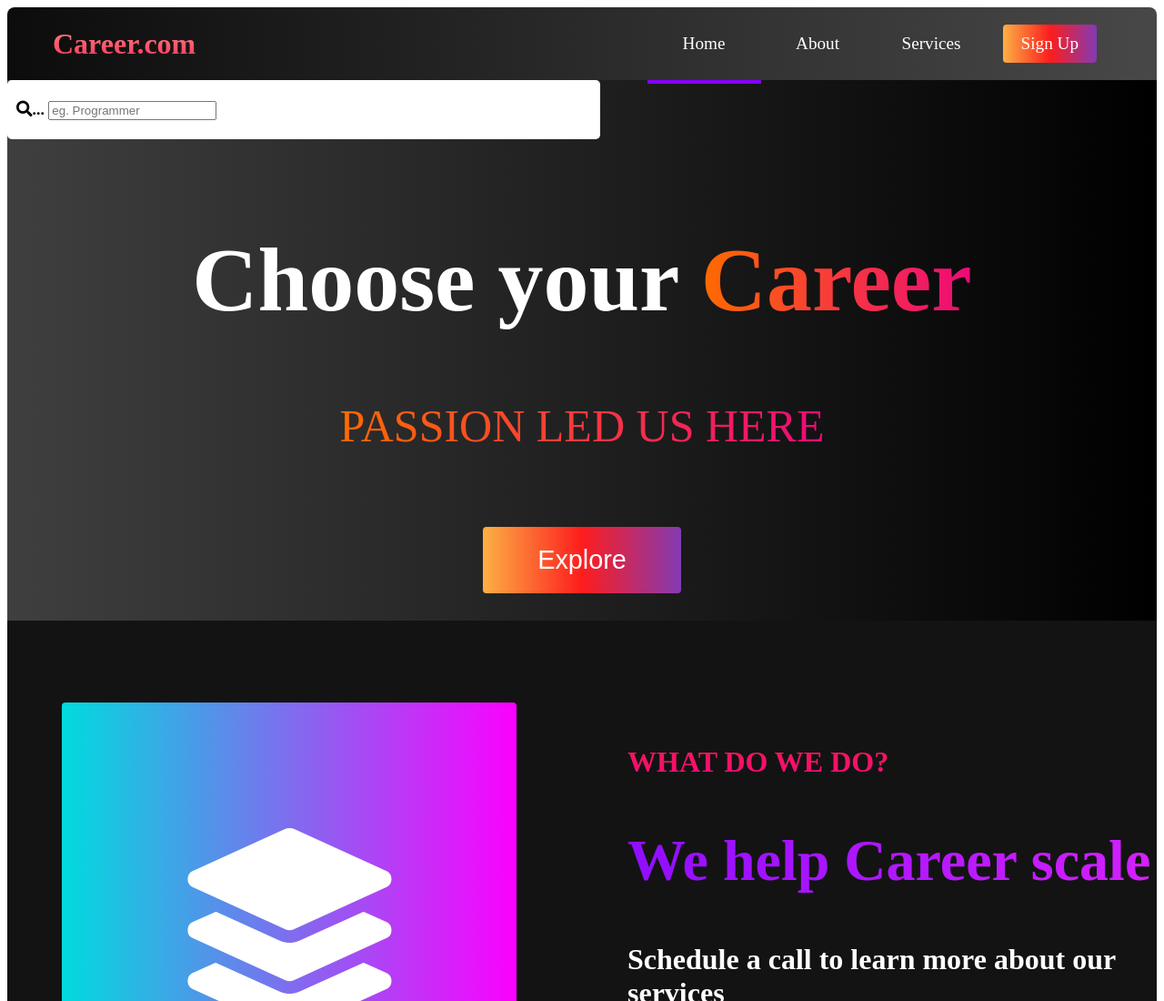
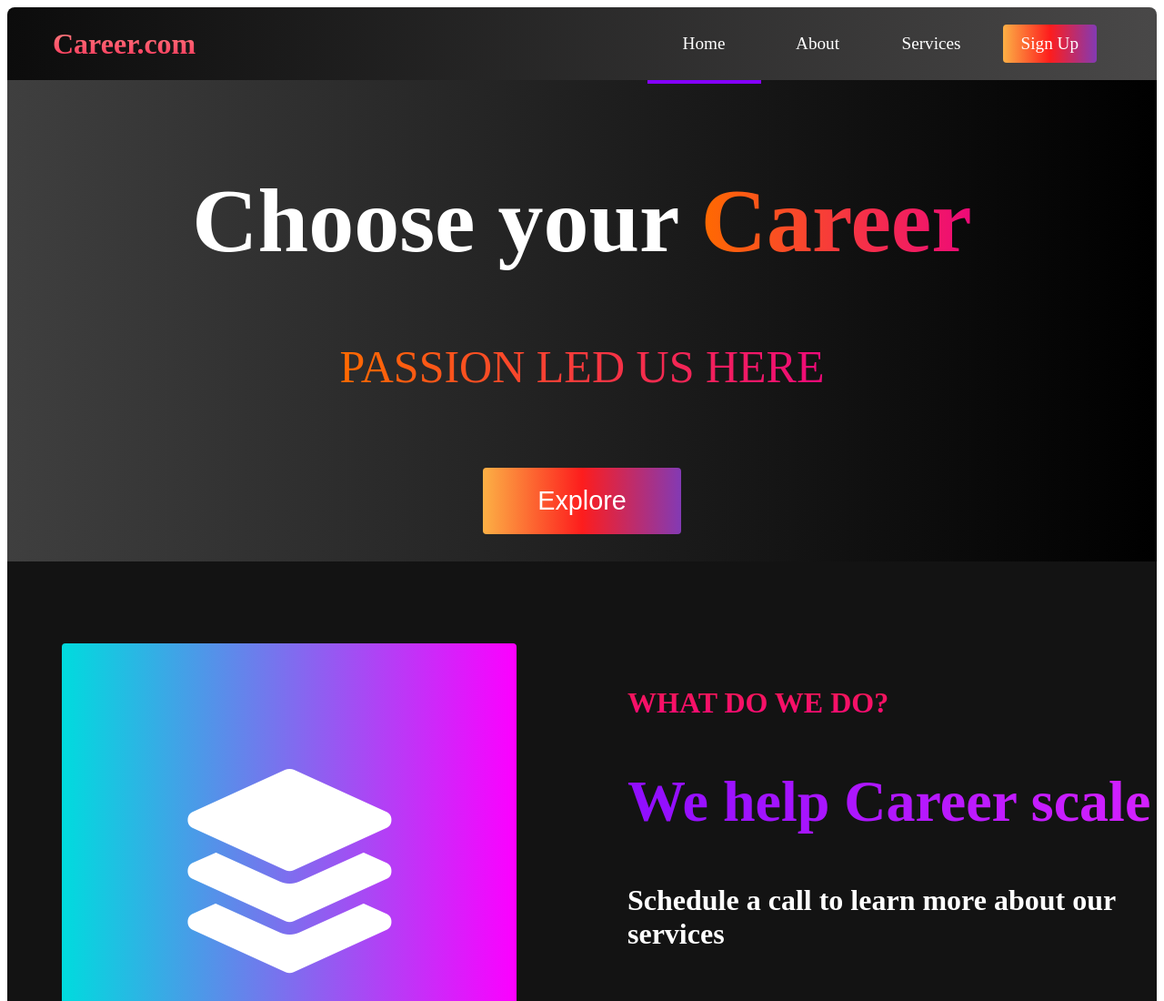
Before and after one commit to Sandeep9917/brain-codex, a plain HTML site: page index.html in a window 1280 px wide. Shown: the top 1100 px of the page at 91% size. Drawn offline with Linux system fonts and the light colour scheme.

Commit message:
Add files via upload

```diff
--- a/index.html
+++ b/index.html
@@ -42,10 +42,10 @@
 
     <!-- Hero Section -->
     <div class="hero" id="home">
-      <div class="hero__search">
+      <!-- <div class="hero__search">
         <span class="fa fa-search">...</span>
         <input type="text" placeholder="eg. Programmer" />
-      </div>
+      </div> -->
       <div class="hero__container">
         <h1 class="hero__heading">Choose your <span>Career</span></h1>
         <p class="hero__description">PASSION LED US HERE</p>
```
